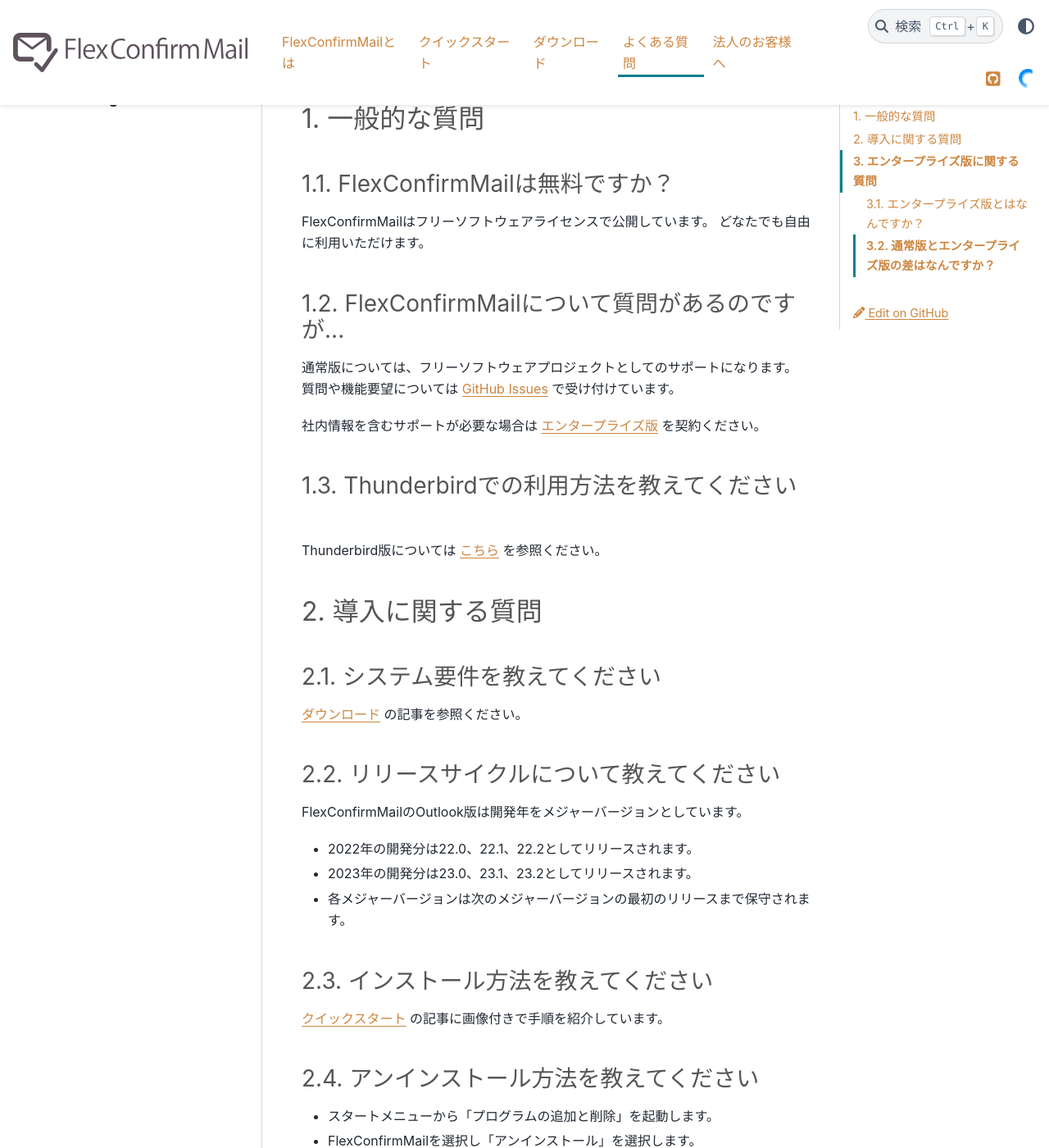
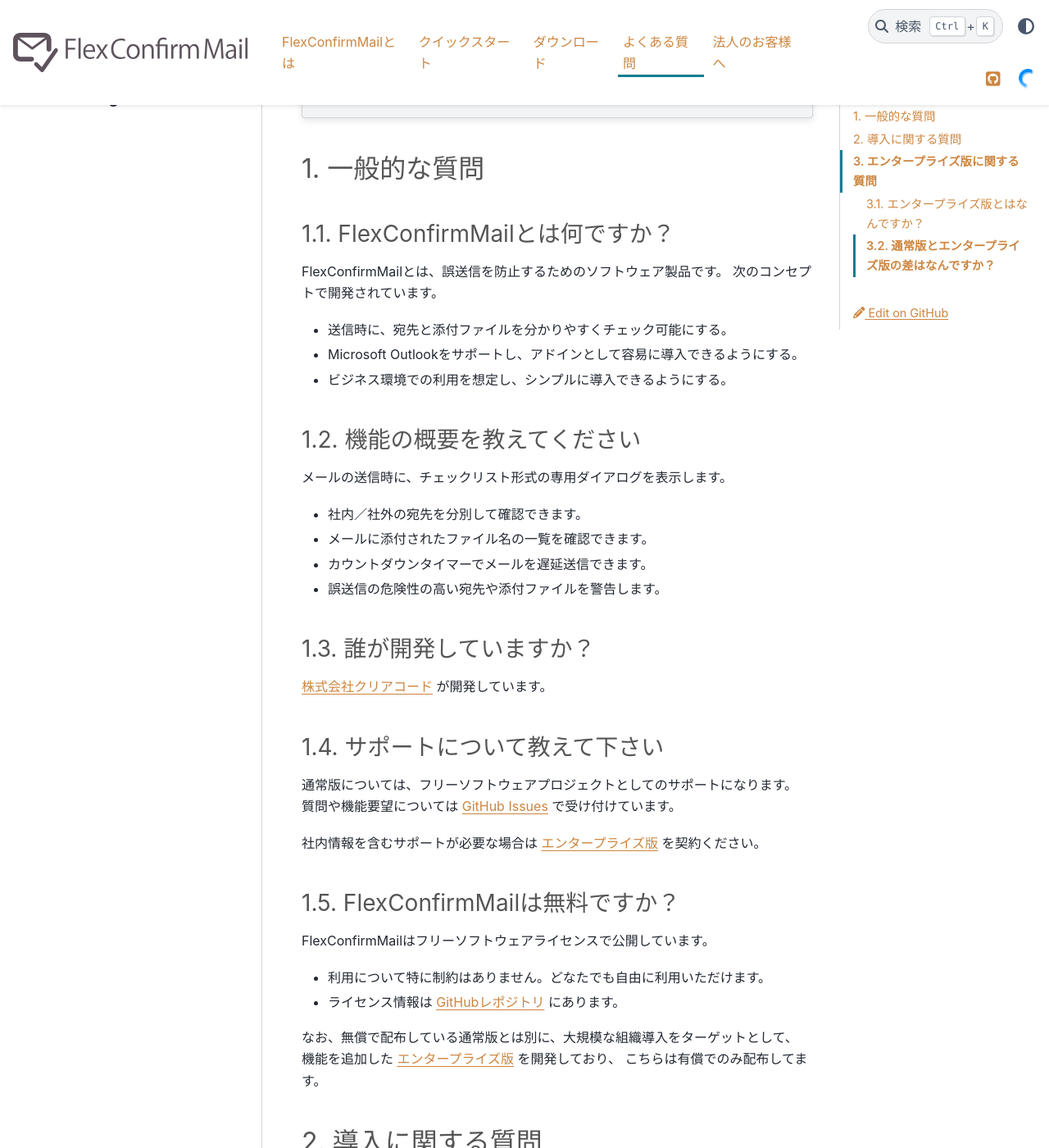
Before and after one commit to FlexConfirmMail/flexconfirmmail.github.io, a Sphinx documentation site: the page built from source/faq.rst, in a window 1280 px wide and 1400 px high, scrolled down 626 px. Shown: the whole window at 82% size. Built offline with Sphinx 7.4.7 and the PyData theme 0.15.4, drawn with Linux system fonts in a browser that asks for light colours; some of the changed text lies outside the part shown.

Commit message:
Update FAQ
Signed-off-by: Fujimoto Seiji <fujimoto@clear-code.com>

```diff
--- a/source/faq.rst
+++ b/source/faq.rst
@@ -9,24 +9,50 @@
 1. 一般的な質問
 ===============
 
-1.1. FlexConfirmMailは無料ですか？
+1.1. FlexConfirmMailとは何ですか？
 ----------------------------------
 
-FlexConfirmMailはフリーソフトウェアライセンスで公開しています。
-どなたでも自由に利用いただけます。
+FlexConfirmMailとは、誤送信を防止するためのソフトウェア製品です。
+次のコンセプトで開発されています。
 
-1.2. FlexConfirmMailについて質問があるのですが...
--------------------------------------------------
+* 送信時に、宛先と添付ファイルを分かりやすくチェック可能にする。
+* Microsoft Outlookをサポートし、アドインとして容易に導入できるようにする。
+* ビジネス環境での利用を想定し、シンプルに導入できるようにする。
+
+1.2. 機能の概要を教えてください
+-------------------------------
+
+メールの送信時に、チェックリスト形式の専用ダイアログを表示します。
+
+* 社内／社外の宛先を分別して確認できます。
+* メールに添付されたファイル名の一覧を確認できます。
+* カウントダウンタイマーでメールを遅延送信できます。
+* 誤送信の危険性の高い宛先や添付ファイルを警告します。
+
+1.3. 誰が開発していますか？
+---------------------------
+
+`株式会社クリアコード <https://www.clear-code.com/>`_ が開発しています。
+
+1.4. サポートについて教えて下さい
+---------------------------------
 
 通常版については、フリーソフトウェアプロジェクトとしてのサポートになります。
 質問や機能要望については `GitHub Issues <https://github.com/flexconfirmmail/outlook/issues>`_ で受け付けています。
 
 社内情報を含むサポートが必要な場合は :any:`エンタープライズ版 <enterprise>` を契約ください。
 
-1.3. Thunderbirdでの利用方法を教えてください
---------------------------------------------
+1.5. FlexConfirmMailは無料ですか？
+----------------------------------
 
-Thunderbird版については `こちら <https://github.com/FlexConfirmMail/Thunderbird/blob/master/README.md>`_ を参照ください。
+FlexConfirmMailはフリーソフトウェアライセンスで公開しています。
+
+* 利用について特に制約はありません。どなたでも自由に利用いただけます。
+* ライセンス情報は `GitHubレポジトリ <https://github.com/FlexConfirmMail/Outlook/blob/master/LICENSE.txt>`_ にあります。
+
+なお、無償で配布している通常版とは別に、大規模な組織導入をターゲットとして、
+機能を追加した :any:`エンタープライズ版 <enterprise>` を開発しており、
+こちらは有償でのみ配布してます。
 
 2. 導入に関する質問
 ===================
@@ -34,7 +60,8 @@
 2.1. システム要件を教えてください
 ----------------------------------
 
-:doc:`download` の記事を参照ください。
+Microsoft Officeが導入されたWindowsが前提になります。
+対応バージョンの詳細は :doc:`download` の表を参照ください。
 
 2.2. リリースサイクルについて教えてください
 -------------------------------------------
@@ -65,9 +92,8 @@
 クリアコードでは、大きな組織での導入を容易にするために、
 管理機能を強化したエンタープライズ版を開発しています。
 
-数百〜数千台規模の環境に一括導入するユースケースを対象に、
-集中管理機能を強化しており、このバージョンについては
-（一般公開している無償の通常版とは別に）有償でのみ配布しています。
+* 数百〜数千台規模の環境に一括導入するユースケースを対象としてます。
+* 通常版との主な差は、集中管理機能を追加している点です。
 
 詳しくは :doc:`enterprise` を参照ください。
 
```
